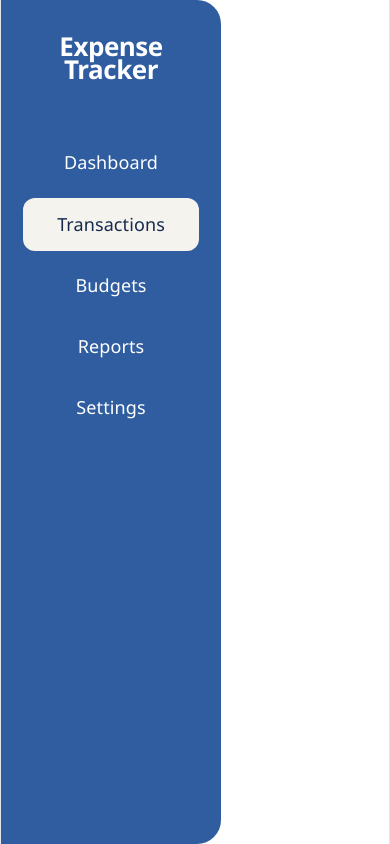
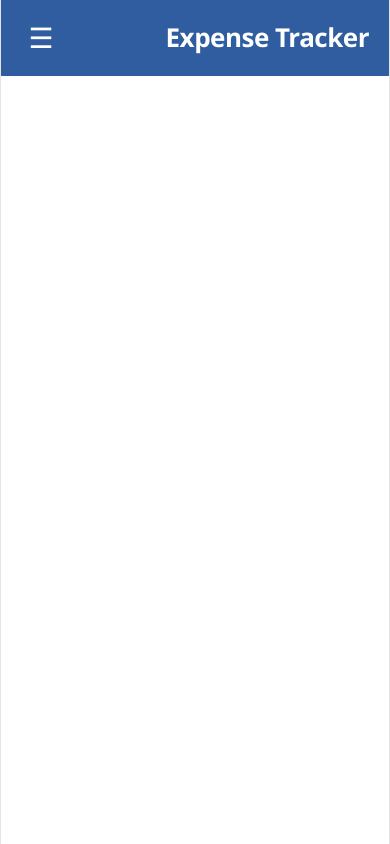
Before and after one commit to alyssanovelli/expense-tracker, a React (Vite) app: page /transactions in a window 390 px wide. Built offline with nearby package versions, Linux system fonts and the light colour scheme.

Commit message:
Build and style mobile navigation

```diff
--- a/src/App.jsx
+++ b/src/App.jsx
@@ -1,5 +1,5 @@
 
-import Sidebar from './components/sidebar';
+import Sidebar from "./components/sidebar";
 function App() {
   return (
     <Sidebar />
--- a/src/components/sidebar.css
+++ b/src/components/sidebar.css
@@ -1,6 +1,47 @@
 body {
     margin: 0;
     font-family: 'segoe ui', sans-serif;
+}
+
+.sidebar {
+    width: 220px;
+    min-height: 100vh;
+    background-color: #2f5d9f;
+    color: white;
+    padding: 35px 22px;
+    box-sizing: border-box;
+
+    display: flex;
+    flex-direction: column;
+    border-radius: 0px 24px 24px 0px;
+
+    position: fixed;
+    top: 0;
+    left: 0;
+    z-index: 1000;
+}
+
+.sidebar-header {
+    display: flex;
+    align-items: center;
+    justify-content: space-between;
+    margin-bottom: 55px;
+}
+
+.logo {
+    font-size: 26px;
+    font-weight: 700;
+    letter-spacing: -0.5px;
+}
+
+.close-menu {
+    display: none;
+    background: none;
+    border: none;
+    color: white;
+    font-size: 32px;
+    line-height: 1;
+    cursor: pointer;
 }
 aside {
     width: 220px;
@@ -31,21 +72,28 @@ nav ul {
     gap: 8px;
 }
 
-nav a {
+nav a, .logout-btn {
     display:block;
     padding: 15px 18px;
+    width: 100%;
+    box-sizing: border-box;
+    background: none;
+    border: none;
+    font-family: 'segoe ui', sans-serif;
 
     color: white;
     text-decoration: none;
     font-size: 18px;
     font-weight: 500;
     letter-spacing: 0.1px;
+    text-align: left;
+    cursor: pointer;
 
     border-radius: 12px;
     transition: background-color 0.2s ease, color 0.2s ease;
 }
 
-nav a:hover {
+nav a:hover, .logout-btn:hover {
     background-color: #f5f3ee;
     color: #172a4d;
 }
@@ -54,3 +102,91 @@ nav a.active {
     background-color: #f5f3ee;
     color: #172a4d;
 }
+
+.account-nav {
+    margin-top: auto;
+}
+
+.mobile-header {
+    display: none;
+}
+
+.sidebar-overlay {
+    display: none;
+}
+@media (max-width: 768px) {
+
+    .mobile-header {
+        display: flex;
+        align-items: center;
+        justify-content: space-between;
+        padding: 0 20px;
+        height: 76px;
+        background-color: #2f5d9f;
+        box-sizing: border-box;
+    }
+
+    .mobile-logo {
+        font-size: 26px;
+        font-weight: 700;
+        letter-spacing: -0.5px;
+        color: white;
+    }
+
+    .menu-toggle {
+        display: flex;
+        align-items: center;
+        justify-content: center;
+
+        width: 40px;
+        height: 40px;
+        border: none;
+        border-radius: 10px;
+        background-color: transparent;
+        color: white;
+
+        font-size: 28px;
+        cursor: pointer;
+        transition: background-color 0.2s ease;
+    }
+
+    .menu-toggle:hover {
+        background-color: rgba(255, 255, 255, 0.15);
+    }
+
+    .sidebar {
+        width: 280px;
+        height: 100vh;
+        min-height: 100vh;
+        padding: 25px 22px;
+        border-radius: 0px 24px 24px 0px;
+        transform: translateX(-100%);
+        transition: transform 0.3s ease;
+        overflow-y: auto;
+    }
+
+    .sidebar.open {
+        transform: translateX(0);
+    }
+
+    .sidebar-header {
+        margin-bottom: 45px;
+    }
+
+    .close-menu {
+        display: block;
+    }
+
+    .sidebar-overlay {
+        display: block;
+        position: fixed;
+        inset: 0;
+        background-color: rgba(0, 0, 0, 0.5);
+        z-index: 999;
+    }
+
+    .sidebar {
+        z-index: 1000;
+    }
+
+}
--- a/src/components/sidebar.jsx
+++ b/src/components/sidebar.jsx
@@ -1,21 +1,67 @@
 import { NavLink } from "react-router-dom";
 import "./sidebar.css";
+import { useState } from "react";
+
 function Sidebar() {
+    const [isOpen, setIsOpen] = useState(false);
+
+    const closeMenu = () => {
+        setIsOpen(false);
+    };
+
     return (
-        <aside>
-            <div className="logo">
+       <>
+       <div className="mobile-header">
+        <button
+            className="menu-toggle"
+            onClick={() => setIsOpen(!isOpen)}
+            aria-label="Toggle menu"
+        >
+            ☰
+        </button>
+                <div className="mobile-logo">
                     Expense Tracker
+                </div>
+        </div>
+
+        {isOpen && (
+            <div
+                className="sidebar=overlay"
+                onClick={closeMenu}
+            ></div>
+        )}
+        <aside className={`sidebar ${isOpen ? "open" : ""}`}>
+            <div className="sidebar-header">
+                <div className="logo">
+                    Expense Tracker
+                </div>
+
+                <button
+                    className="close-menu"
+                    onClick={closeMenu}
+                    aria-label="Close menu"
+                >
+                    &times;
+                </button>
             </div>
-            <nav>
-                <ul>
-                    <li><NavLink to="/dashboard">Dashboard</NavLink></li>
-                    <li><NavLink to="/transactions">Transactions</NavLink></li>
-                    <li><NavLink to="/budgets">Budgets</NavLink></li>
-                    <li><NavLink to="/reports">Reports</NavLink></li>
-                    <li><NavLink to="/settings">Settings</NavLink></li>
-                </ul>
-            </nav>
-        </aside>
+                <nav className="sidebar-nav">
+                    <ul>
+                        <li><NavLink to="/dashboard" onClick={closeMenu}>Dashboard</NavLink></li>
+                        <li><NavLink to="/transactions" onClick={closeMenu}>Transactions</NavLink></li>
+                        <li><NavLink to="/budgets" onClick={closeMenu}>Budgets</NavLink></li>
+                        <li><NavLink to="/reports" onClick={closeMenu}>Reports</NavLink></li>
+                    </ul>
+                </nav>
+
+                <nav className="account-nav">
+                    <ul>
+                        <li><NavLink to="/settings" onClick={closeMenu}>Settings</NavLink></li>
+                        <li><button className="logout-btn" onClick={closeMenu}>
+                            Logout
+                        </button></li>
+                    </ul>
+                </nav>
+            </aside></>
     )
 }
 
```
Also changed, not shown: src/components/HomeNavBar.css (added, +45 -0 lines), src/components/HomeNavBar.jsx (added, +18 -0 lines).
